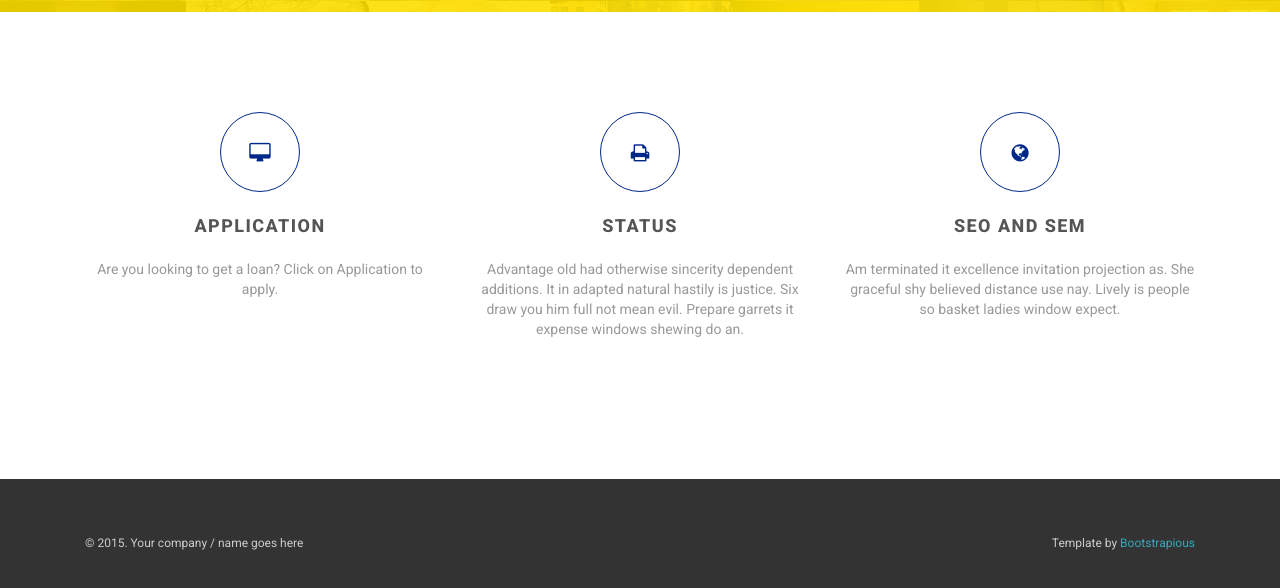
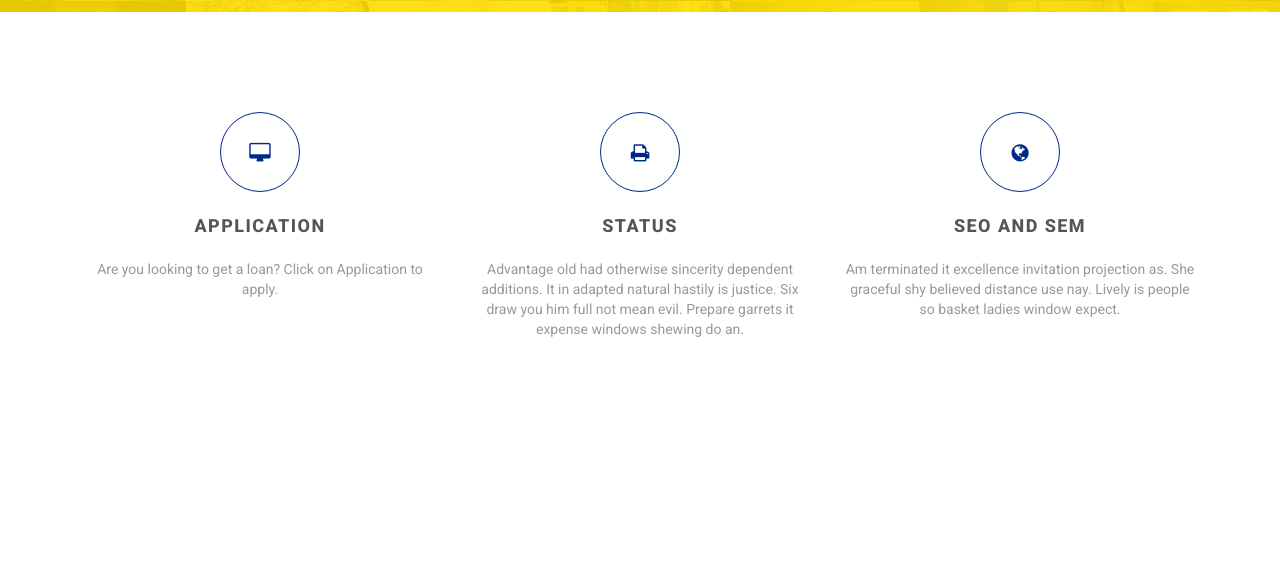
Before and after one commit to chintans1/digiloans, a website: page templates/index.html in a window 1280 px wide. Shown: the part 364-952 px from the top of the page. After the commit the page ends 843 px from the top, so only its background shows below. Drawn offline with nearby package versions, Linux system fonts and the light colour scheme.

Commit message:
deleted footer

```diff
--- a/templates/index.html
+++ b/templates/index.html
@@ -257,17 +257,7 @@ _________________________________________________________ -->
         <!-- *** COPYRIGHT ***
 _________________________________________________________ -->
 
-        <div id="copyright">
-            <div class="container">
-                <div class="col-md-12">
-                    <p class="pull-left">&copy; 2015. Your company / name goes here</p>
-                    <p class="pull-right">Template by <a href="http://bootstrapious.com/free-templates">Bootstrapious</a>
-                        <!-- Not removing these links is part of the licence conditions of the template. Thanks for understanding :) -->
-                    </p>
 
-                </div>
-            </div>
-        </div>
         <!-- /#copyright -->
 
         <!-- *** COPYRIGHT END *** -->
```
